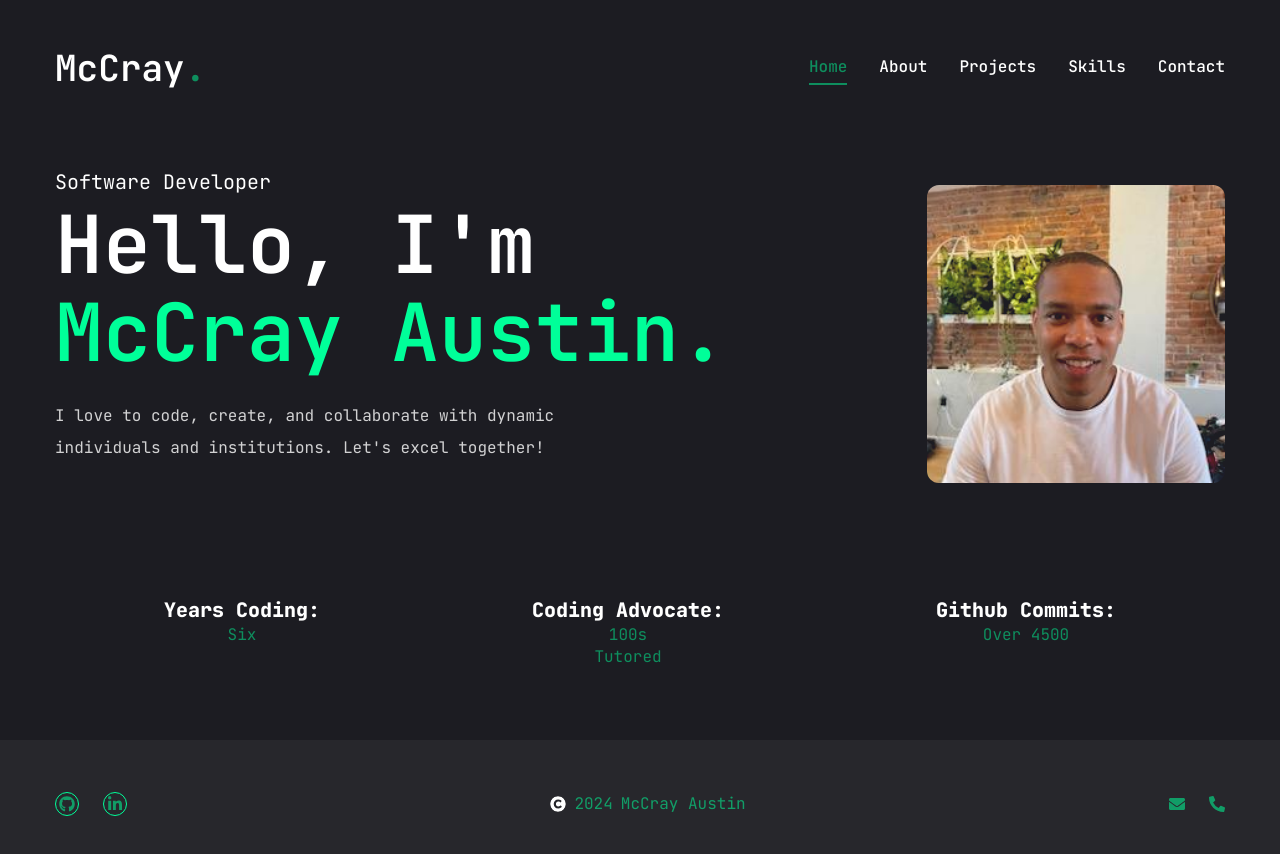
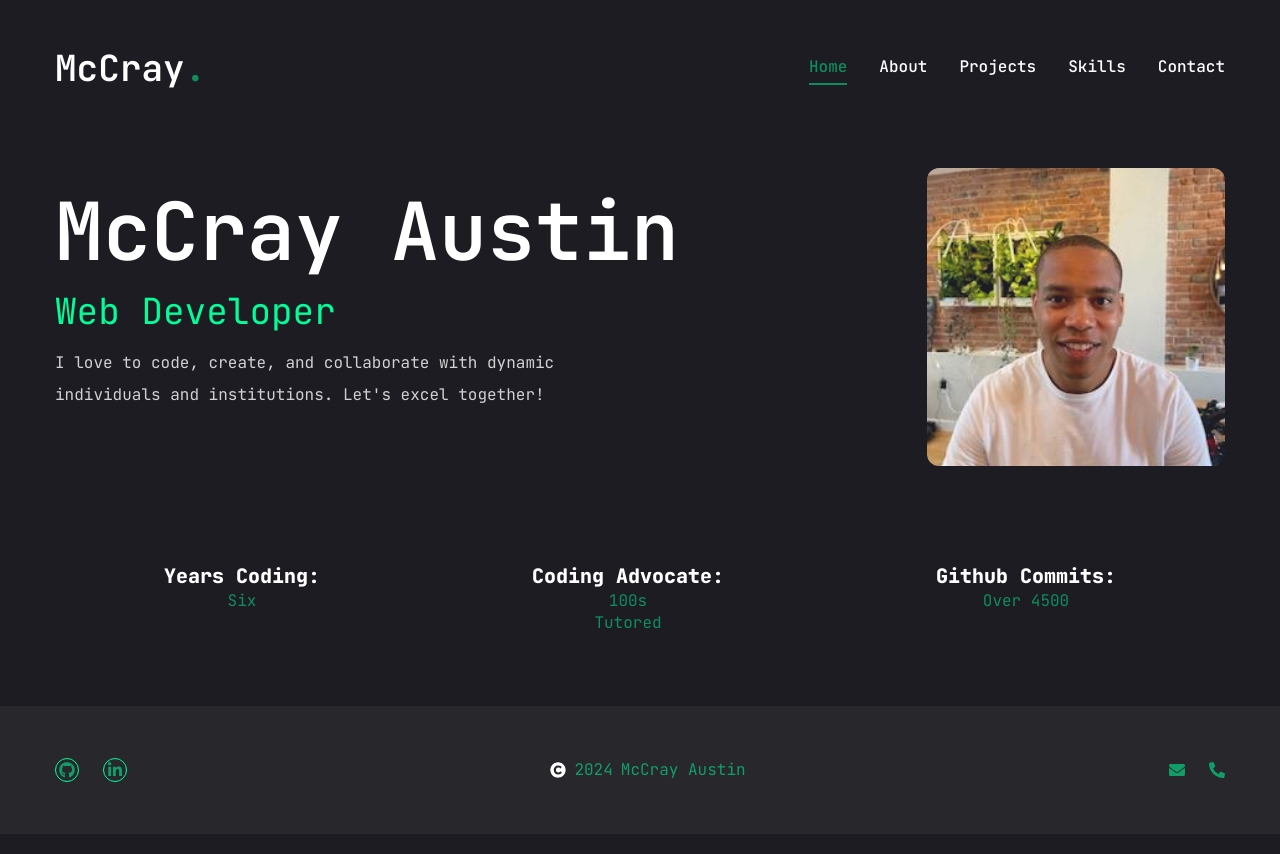
Before and after one commit to mmaustin/mccray-portfolio, a Next.js app in the folder next-portfolio/: page / in a window 1280 px wide. Shown: the top 854 px of the page. Built offline with nearby package versions, Linux system fonts and the light colour scheme.

Commit message:
Reorganized job description and name on homepage

```diff
--- a/next-portfolio/app/page.js
+++ b/next-portfolio/app/page.js
@@ -7,10 +7,10 @@ const HomePage = () => {
       <div className="container mx-auto h-full">
         <div className="flex flex-col lg:flex-row items-center justify-between lg:pt-8 lg:pb-24">
           <div className="text-center lg:text-left order-2 lg:order-none">
-            <span className="text-xl">Software Developer</span>
-            <h1 className="h1 mb-6">Hello, I'm <br />
-              <span className="text-accent">McCray Austin.</span>
+            <h1 className="h1 mb-4">
+              McCray Austin
             </h1>
+            <p className="text-4xl text-accent mb-4">Web Developer</p>
             <p className="max-w-[500px] mb-9 text-white/80">
               I love to code, create, and collaborate with dynamic individuals and institutions.  Let's excel together!
             </p>
```
